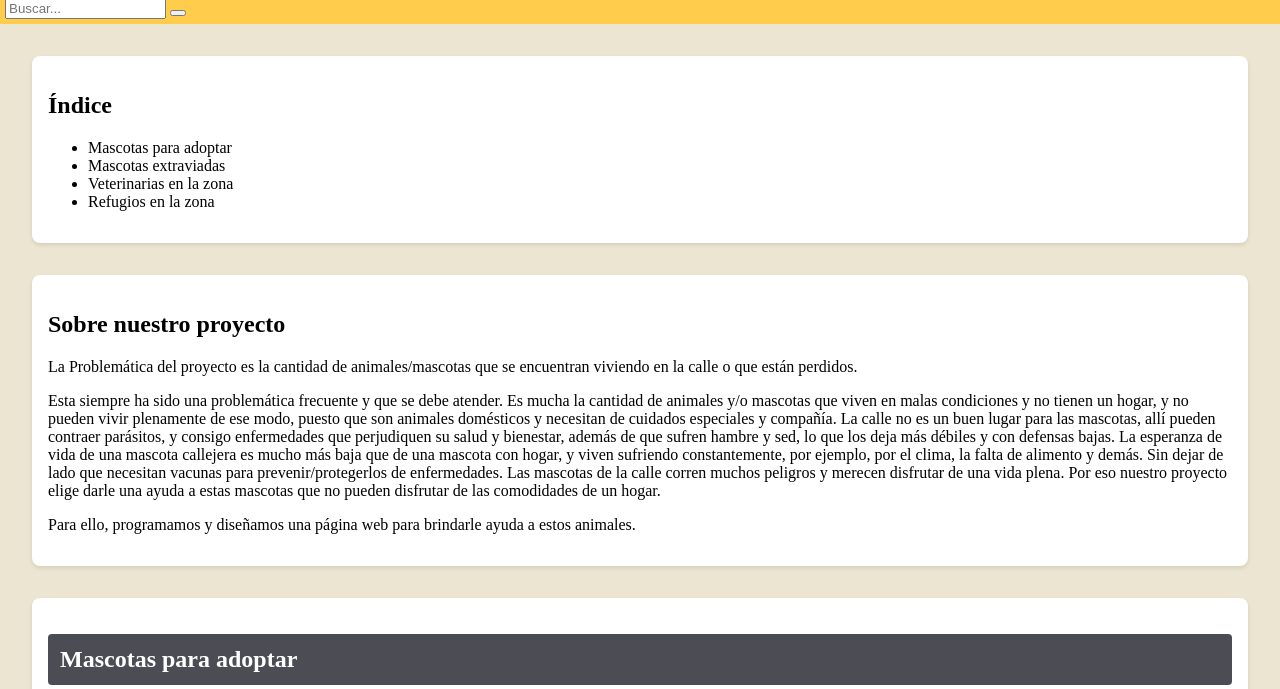
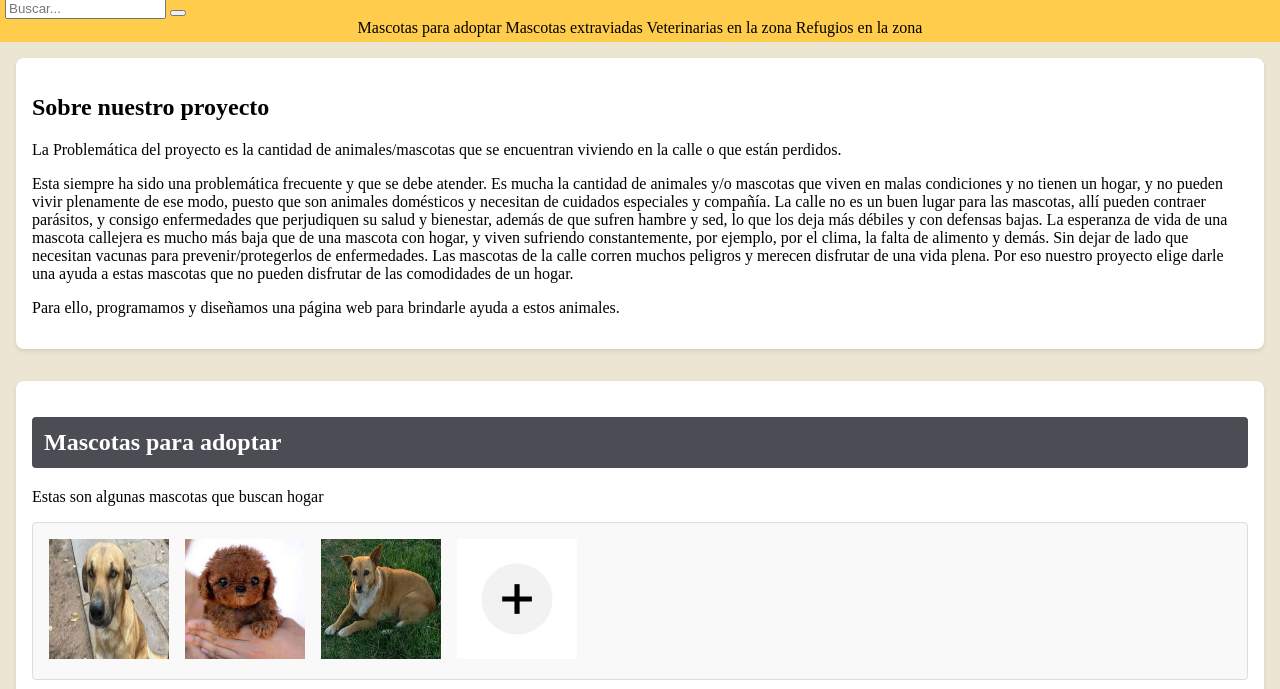
Before and after one commit to malecarranza123/python2024, a plain HTML site: page index.html in a window 1280 px wide. Shown: the part 111-800 px from the top of the page. Drawn offline with Linux system fonts and the light colour scheme; files that its build step writes are made by us from their sources; files whose address does not match are found by name.

Commit message:
Add files via upload

```diff
--- a/index.html
+++ b/index.html
@@ -5,9 +5,9 @@
     <meta http-equiv="X-UA-Compatible" content="IE=edge">
     <meta name="viewport" content="width=device-width, initial-scale=1.0">
     <title>Pets.net</title>
-    <link rel="stylesheet" href="style.css">
+    <link rel="stylesheet" href="css/style.css">
 </head>
-<body class= body>
+<body>
     <header class= header>
         <a href="index.html">
             <img src="img/Logo.png" alt="" height="100" width="100">
@@ -18,22 +18,20 @@
             <button type="submit" class="search-submit">
             </button>
         </form>
+        <nav>
+            <section class="menu" id="example1">
+                <a class="botones" href="#Mascotas para adoptar">Mascotas para adoptar</a>
+                <a href="#Mascotas extraviadas">Mascotas extraviadas</a>
+                <a href="#Veterinarias en la zona">Veterinarias en la zona</a>
+                <a href="#Refugios en la zona">Refugios en la zona</a>
+            </section>
+        </nav>
     </header>
 
     <main>
-        <nav>
-            <section class="xd" id="example1">
-                <h2>Índice</h2>
-                <ul>
-                    <li><a href="#Mascotas para adoptar">Mascotas para adoptar</a></li>
-                    <li><a href="#Mascotas extraviadas">Mascotas extraviadas</a></li>
-                    <li><a href="#Veterinarias en la zona">Veterinarias en la zona</a></li>
-                    <li><a href="#Refugios en la zona">Refugios en la zona</a></li>
-                </ul>
-            </section>
-        </nav>
+
         <div>
-            <section class="xd" id="example1">
+            <section class="recuadro" id="example1">
                 <h2>Sobre nuestro proyecto</h2>
                 <p>La Problemática del proyecto es la cantidad de animales/mascotas que se
                     encuentran viviendo en la calle o que están perdidos.</p>
--- a/style.css
+++ b/style.css
@@ -1,4 +1,4 @@
-.body{
+body{
     background-color: #ebe5d1;
     margin: 0;
     padding: 0;
@@ -9,6 +9,7 @@
     font-size: 100%;
     font-family: inherit;
     vertical-align: baseline;}
+
 a{
     color: black;
     text-decoration: none;
@@ -19,6 +20,7 @@ a{
 .header{
     background-color:#FFCD4B;
     padding: 5px;
+    flex-direction: row;
 }
 .footer{
     background-color: #4C4D54;
@@ -26,9 +28,14 @@ a{
     padding: 5px;
 }
 main {
-    padding: 2em;
+    padding: 1em;
 }
-.xd{
+
+.menu{
+    text-align: center;
+}
+
+.recuadro{
     background-color: white;
     padding: 1em;
     margin-bottom: 2em;
@@ -74,7 +81,6 @@ main {
     border-radius: 4px;
 }
 
-/* Flex Direction */
 .direction-row {
     flex-direction: row;
 }
@@ -83,7 +89,6 @@ main {
     flex-direction: column;
 }
 
-/* Justify Content */
 .justify-start {
     justify-content: flex-start;
 }
@@ -104,7 +109,6 @@ main {
     justify-content: space-around;
 }
 
-/* Align Items */
 .align-start {
     align-items: flex-start;
 }
@@ -125,7 +129,6 @@ main {
     align-items: stretch;
 }
 
-/* Flex Wrap */
 .wrap {
     flex-wrap: wrap;
 }
@@ -134,7 +137,6 @@ main {
     flex-wrap: nowrap;
 }
 
-/* Align Content */
 .align-content-start {
     align-content: flex-start;
 }
@@ -155,7 +157,6 @@ main {
     align-content: space-around;
 }
 
-/* Order and Flex Grow */
 .order-1 {
     order: 1;
 }
@@ -180,11 +181,10 @@ main {
     flex-grow: 3;
 }
 
-/* Custom styles for tall boxes */
 .tall {
     height: 100px;
 }
 
 .container.align-content-start, .container.align-content-end, .container.align-content-center, .container.align-content-space-between, .container.align-content-space-around, .container.align-content-stretch {
-    height: 200px; /* Adjust as necessary to see the effect */
+    height: 200px;
 }
```
